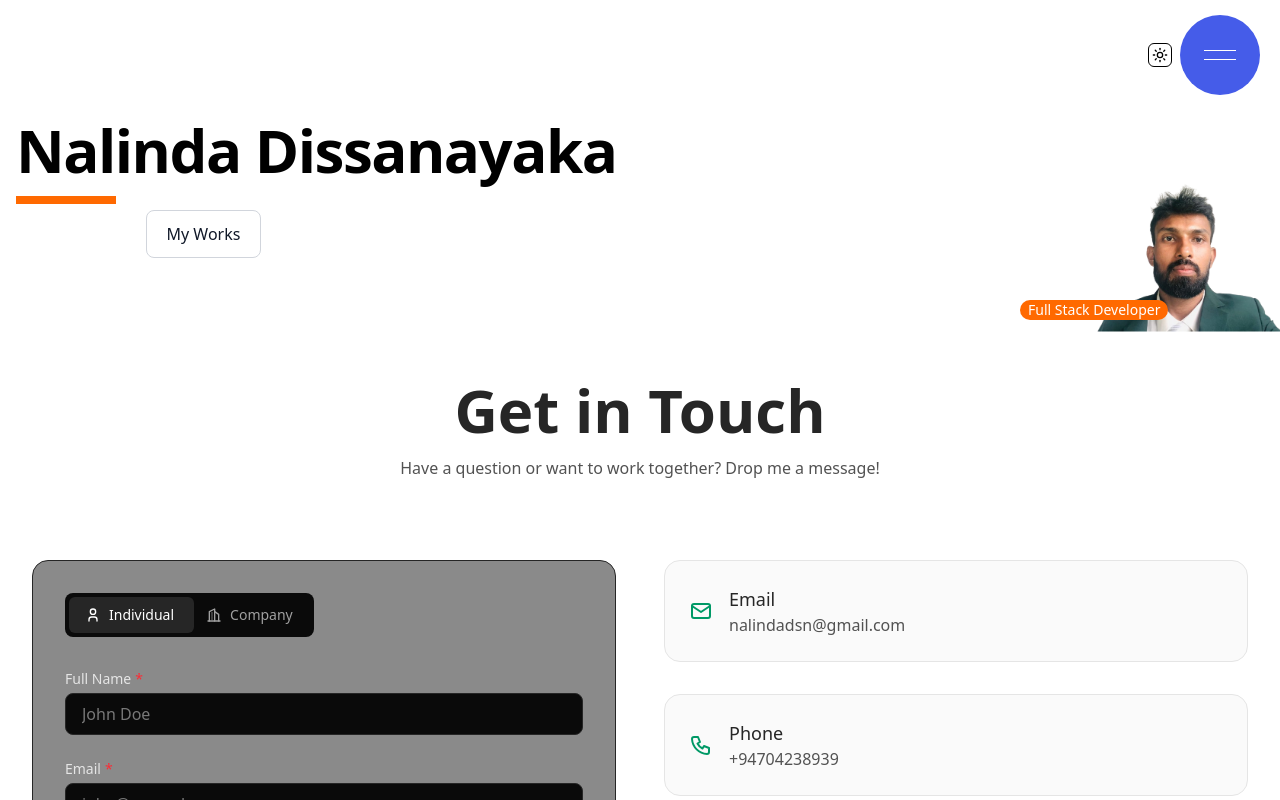
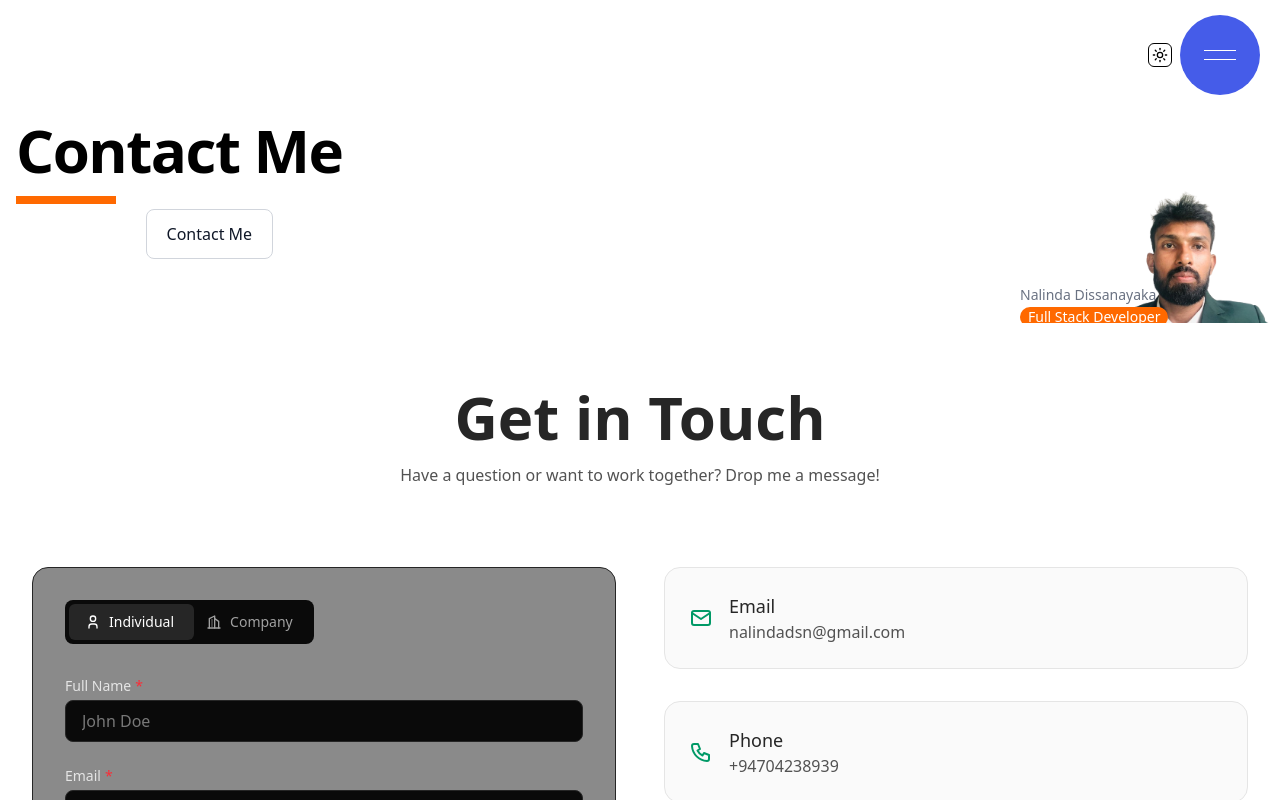
Before and after one commit to Nalindadsn/chanaka-fernando, a Next.js app: page /contact in a window 1280 px wide. Shown: the top 800 px of the page. Built offline with nearby package versions, Linux system fonts and the light colour scheme.

Commit message:
add data2

```diff
--- a/src/app/about/page.tsx
+++ b/src/app/about/page.tsx
@@ -44,11 +44,11 @@ function page() {
   ];
   return (
     <div>
-      <section className="bg-white dark:bg-gray-900 relative pt-14">
+      <section className="bg-white dark:bg-gray-900 relative pt-14 overflow-hidden">
         <div className="grid max-w-screen-xl px-4 py-8 mx-auto lg:gap-8 xl:gap-0 lg:py-16 lg:grid-cols-12">
           <div className="mr-auto place-self-center lg:col-span-7">
             <h1 className="max-w-2xl mb-4 text-4xl font-extrabold tracking-tight leading-none md:text-5xl xl:text-6xl dark:text-white">
-              Nalinda Dissanayaka
+              My Journey
             </h1>
             <div className="bg-orange-500 p-1  w-[100px]"></div>
 
@@ -60,17 +60,22 @@ function page() {
               Home
             </Link>
             <Link
-              href="/work"
+              href="/contact"
               className="z-100 inline-flex items-center justify-center px-5 py-3 text-base font-medium text-center text-gray-900 border border-gray-300 rounded-lg hover:bg-gray-100 focus:ring-4 focus:ring-gray-100 dark:text-white dark:border-gray-700 dark:hover:bg-gray-700 dark:focus:ring-gray-800"
             >
-              My Works
+              Contact Me
             </Link>
           </div>
           <div className=" lg:mt-0 lg:col-span-5 lg:flex">
             <p className="right-0 absolute -bottom-10 max-w-2xl mb-6 font-light text-gray-500 lg:mb-8 md:text-lg lg:text-xl dark:text-gray-400">
-              <div className="bg-orange-500 px-2 absolute bottom-1 -left-15 z-100 whitespace-nowrap text-sm text-white rounded-full">
-                Full Stack Developer
+              <div className="absolute bottom-1 -left-15 z-100">
+                {" "}
+                <span className="text-sm text-sm">Nalinda Dissanayaka</span>
+                <div className="bg-orange-500 px-2  whitespace-nowrap text-sm text-white rounded-full">
+                  Full Stack Developer
+                </div>
               </div>
+
               <Image
                 src="/nalinda-dissanayaka.png"
                 alt="img"
--- a/src/app/contact/page.tsx
+++ b/src/app/contact/page.tsx
@@ -64,11 +64,11 @@ const ContactPage = () => {
 
   return (
     <main className="min-h-screen bg-white dark:bg-black/[0.96] antialiased bg-grid-black/[0.02] dark:bg-grid-white/[0.02]">
-      <section className="bg-white dark:bg-gray-900 relative pt-14">
+      <section className="bg-white dark:bg-gray-900 relative pt-14 overflow-hidden">
         <div className="grid max-w-screen-xl px-4 py-8 mx-auto lg:gap-8 xl:gap-0 lg:py-16 lg:grid-cols-12">
           <div className="mr-auto place-self-center lg:col-span-7">
             <h1 className="max-w-2xl mb-4 text-4xl font-extrabold tracking-tight leading-none md:text-5xl xl:text-6xl dark:text-white">
-              Nalinda Dissanayaka
+              Contact Me
             </h1>
             <div className="bg-orange-500 p-1  w-[100px]"></div>
 
@@ -80,17 +80,22 @@ const ContactPage = () => {
               Home
             </Link>
             <Link
-              href="/work"
-              className="z-100inline-flex items-center justify-center px-5 py-3 text-base font-medium text-center text-gray-900 border border-gray-300 rounded-lg hover:bg-gray-100 focus:ring-4 focus:ring-gray-100 dark:text-white dark:border-gray-700 dark:hover:bg-gray-700 dark:focus:ring-gray-800"
+              href="/contact"
+              className="z-100 inline-flex items-center justify-center px-5 py-3 text-base font-medium text-center text-gray-900 border border-gray-300 rounded-lg hover:bg-gray-100 focus:ring-4 focus:ring-gray-100 dark:text-white dark:border-gray-700 dark:hover:bg-gray-700 dark:focus:ring-gray-800"
             >
-              My Works
+              Contact Me
             </Link>
           </div>
           <div className=" lg:mt-0 lg:col-span-5 lg:flex">
             <p className="right-0 absolute -bottom-10 max-w-2xl mb-6 font-light text-gray-500 lg:mb-8 md:text-lg lg:text-xl dark:text-gray-400">
-              <div className="bg-orange-500 px-2 absolute bottom-1 -left-15 z-100 whitespace-nowrap text-sm text-white rounded-full">
-                Full Stack Developer
+              <div className="absolute bottom-1 -left-15 z-100">
+                {" "}
+                <span className="text-sm text-sm">Nalinda Dissanayaka</span>
+                <div className="bg-orange-500 px-2  whitespace-nowrap text-sm text-white rounded-full">
+                  Full Stack Developer
+                </div>
               </div>
+
               <Image
                 src="/nalinda-dissanayaka.png"
                 alt="img"
--- a/src/app/work/page.tsx
+++ b/src/app/work/page.tsx
@@ -6,7 +6,7 @@ import React from "react";
 function page() {
   return (
     <div>
-      <section className="bg-white dark:bg-gray-900 relative pt-14">
+      <section className="bg-white dark:bg-gray-900 relative pt-14 overflow-hidden">
         <div className="grid max-w-screen-xl px-4 py-8 mx-auto lg:gap-8 xl:gap-0 lg:py-16 lg:grid-cols-12">
           <div className="mr-auto place-self-center lg:col-span-7">
             <h1 className="max-w-2xl mb-4 text-4xl font-extrabold tracking-tight leading-none md:text-5xl xl:text-6xl dark:text-white">
```
